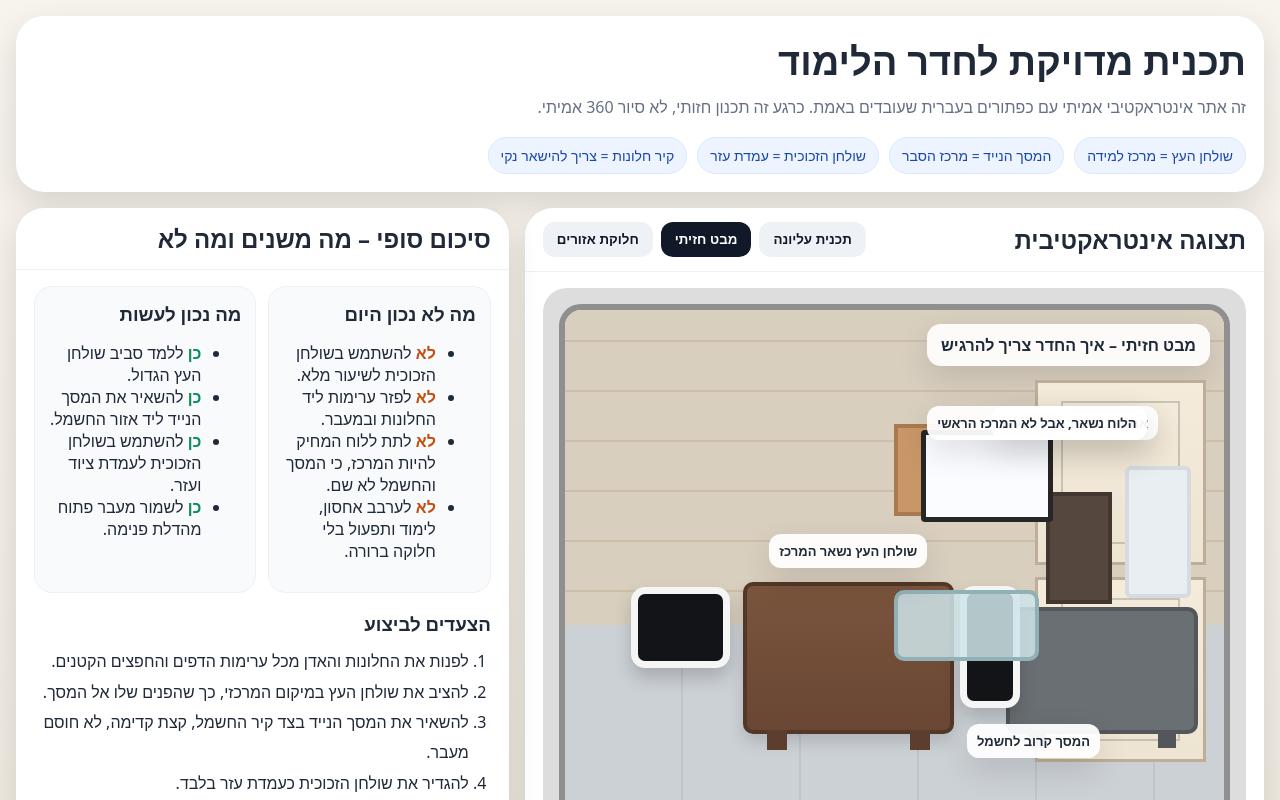
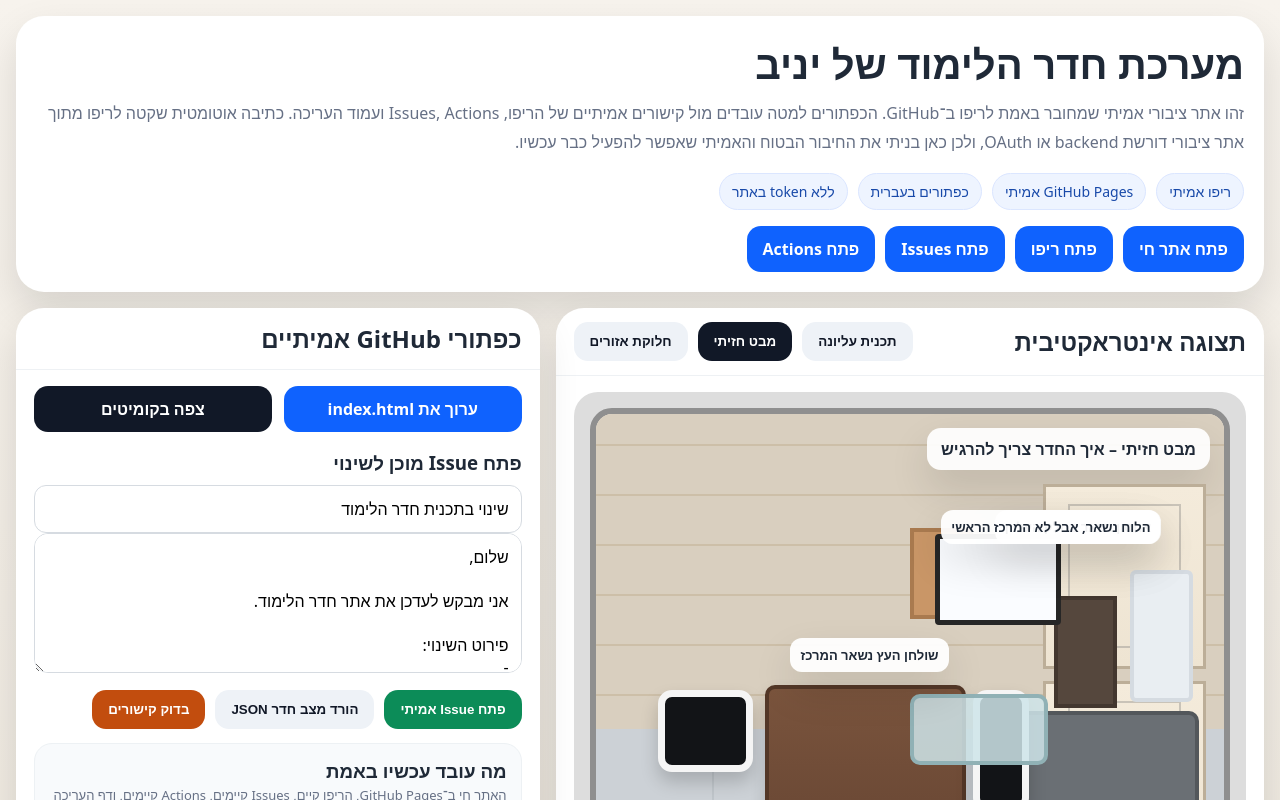
Before and after one commit to yanivmizrachiy/yaniv-study-room-plan, a plain HTML site: page index.html in a window 1280 px wide. Both pictures are taken after a click on the button "מבט חזיתי". Shown: the top 800 px of the page. Drawn offline with Linux system fonts and the light colour scheme.

Commit message:
feat: real Hebrew GitHub-connected control buttons

```diff
--- a/index.html
+++ b/index.html
@@ -3,95 +3,102 @@
 <head>
   <meta charset="utf-8" />
   <meta name="viewport" content="width=device-width, initial-scale=1" />
-  <title>תכנית חדר הלימוד של יניב</title>
+  <title>מערכת חדר הלימוד של יניב</title>
   <style>
     :root{
-      --bg:#f4efe8;--panel:#ffffff;--ink:#1f2937;--muted:#667085;--stone:#d9cfbf;--stone2:#cdbfa8;
-      --floor:#cfd4d8;--window:#efe6d4;--wood:#6f4a38;--glass:#d8edf1;--graydesk:#6b6f74;--screen:#121417;
-      --screenframe:#f5f5f5;--green:#c4d8bf;--blue:#3d68c7;--pink:#d9abb4;--orange:#d97c21;--red:#b83333;
-      --cabinet:#c99667;--shelfdark:#55473d;--shelfwhite:#f5f5f5;--ok:#0c8c58;--warn:#c24d0e;
-      --fridge:#e9eef2;--shadow:0 12px 32px rgba(0,0,0,.12)
+      --bg1:#f7f3ed;--bg2:#ece6dc;--panel:#ffffff;--ink:#1f2937;--muted:#667085;
+      --blue:#185adb;--blue2:#0f62fe;--green:#0c8c58;--orange:#c24d0e;--red:#b83333;
+      --wood:#6f4a38;--glass:#d8edf1;--gray:#6b6f74;--shadow:0 18px 40px rgba(0,0,0,.12)
     }
     *{box-sizing:border-box}
-    body{margin:0;font-family:system-ui,-apple-system,"Segoe UI",Arial,sans-serif;background:linear-gradient(180deg,#f7f3ed 0%,#ece6dc 100%);color:var(--ink)}
-    .wrap{max-width:1280px;margin:0 auto;padding:16px}
-    .hero,.panel{background:var(--panel);border-radius:28px;box-shadow:var(--shadow)}
-    .hero{padding:18px;margin-bottom:16px}
+    body{margin:0;font-family:system-ui,-apple-system,"Segoe UI",Arial,sans-serif;background:linear-gradient(180deg,var(--bg1),var(--bg2));color:var(--ink)}
+    .wrap{max-width:1320px;margin:0 auto;padding:16px}
+    .hero,.panel{background:#fff;border-radius:28px;box-shadow:var(--shadow)}
+    .hero{padding:20px;margin-bottom:16px}
     h1,h2,h3{margin:0}
-    h1{font-size:clamp(24px,4vw,38px)}
-    .sub{margin-top:8px;color:var(--muted);line-height:1.7}
-    .topbar{display:flex;flex-wrap:wrap;gap:10px;margin-top:14px}
+    h1{font-size:clamp(24px,4vw,40px)}
+    .sub{margin-top:8px;color:var(--muted);line-height:1.8}
+    .chips,.buttons,.quick{display:flex;flex-wrap:wrap;gap:10px}
+    .chips{margin-top:14px}
     .chip{padding:8px 12px;border-radius:999px;background:#eef4ff;color:#1849a9;border:1px solid #dbe6ff;font-size:14px}
-    .layout{display:grid;grid-template-columns:1.2fr .8fr;gap:16px}
+    .layout{display:grid;grid-template-columns:1.15fr .85fr;gap:16px}
     .panel{overflow:hidden}
     .head{padding:14px 18px;border-bottom:1px solid #eef1f4;display:flex;justify-content:space-between;align-items:center;gap:10px;flex-wrap:wrap}
     .body{padding:16px 18px}
-    .controls{display:flex;flex-wrap:wrap;gap:8px}
-    button{border:none;border-radius:12px;padding:10px 14px;background:#eef2f7;color:#111827;font-weight:700;cursor:pointer}
-    button.active{background:#111827;color:#fff}
+    .buttons button,.quick a,.quick button,.cta{
+      border:none;border-radius:14px;padding:12px 16px;font-weight:800;cursor:pointer;
+      text-decoration:none;display:inline-flex;align-items:center;justify-content:center;gap:8px
+    }
+    .buttons button{background:#eef2f7;color:#111827}
+    .buttons button.active{background:#111827;color:#fff}
+    .quick a,.quick button{background:#0f62fe;color:#fff}
+    .quick .ghost{background:#eef2f7;color:#111827}
+    .quick .ok{background:#0c8c58;color:#fff}
+    .quick .warn{background:#c24d0e;color:#fff}
+    .grid2{display:grid;grid-template-columns:1fr 1fr;gap:12px}
+    .card{background:#f8fafc;border:1px solid #edf1f4;border-radius:18px;padding:14px}
     .viewer{position:relative;border-radius:24px;overflow:hidden;background:#ddd;min-height:560px}
     .scene{display:none;position:relative;min-height:560px;padding:16px}
     .scene.active{display:block}
-    .room{position:relative;width:100%;aspect-ratio:16/9;min-height:520px;border-radius:22px;overflow:hidden;background:linear-gradient(180deg,#ece4d6 0%,#e7dfd0 24%,var(--floor) 24%,var(--floor) 100%);border:6px solid #8f8f8f}
+    .room{position:relative;width:100%;aspect-ratio:16/9;min-height:520px;border-radius:22px;overflow:hidden;background:linear-gradient(180deg,#ece4d6 0%,#e7dfd0 24%,#cfd4d8 24%,#cfd4d8 100%);border:6px solid #8f8f8f}
     .titleBadge{position:absolute;top:14px;right:14px;background:rgba(255,255,255,.92);padding:10px 14px;border-radius:14px;font-weight:800;box-shadow:var(--shadow)}
     .help{position:absolute;left:14px;top:14px;background:rgba(17,24,39,.86);color:#fff;padding:8px 12px;border-radius:12px;font-size:13px}
-    .wall-stone{position:absolute;inset:0 0 35% 0;background:repeating-linear-gradient(0deg,var(--stone) 0 48px,var(--stone2) 48px 50px),repeating-linear-gradient(90deg,transparent 0 140px,rgba(119,97,74,.22) 140px 142px)}
+    .wall{position:absolute;inset:0 0 35% 0;background:repeating-linear-gradient(0deg,#d9cfbf 0 48px,#cdbfa8 48px 50px),repeating-linear-gradient(90deg,transparent 0 140px,rgba(119,97,74,.22) 140px 142px)}
     .floor{position:absolute;left:0;right:0;bottom:0;height:38%;background:repeating-linear-gradient(90deg,#ccd1d6 0 116px,#bfc5ca 116px 118px),repeating-linear-gradient(0deg,#ccd1d6 0 116px,#bfc5ca 116px 118px)}
     .windowStrip{position:absolute;top:64px;bottom:52px;right:18px;width:24%;display:flex;flex-direction:column;gap:14px}
     .windowPane{flex:1;background:linear-gradient(180deg,#f4ebdb 0%,#eee4d2 100%);border:3px solid #bcae98;position:relative}
-    .windowPane::after{content:"";position:absolute;inset:10% 14%;border:2px solid rgba(120,120,120,.35)}
+    .windowPane:after{content:"";position:absolute;inset:10% 14%;border:2px solid rgba(120,120,120,.35)}
     .whiteDoor{position:absolute;background:#fcfcfc;border:3px solid #8a8a8a}
     .balcony{top:54px;left:40%;width:14%;height:22%}
     .entry{bottom:40px;left:6%;width:15%;height:28%}
     .board{position:absolute;top:98px;left:56%;width:22%;height:18%;background:#fafcff;border:5px solid #262626;border-radius:4px}
     .desk-wood{position:absolute;bottom:78px;left:24%;width:38%;height:28%;background:linear-gradient(180deg,#7a543d,#694734);border:4px solid #533727;border-radius:10px;box-shadow:0 8px 16px rgba(0,0,0,.14)}
-    .desk-wood::before,.desk-wood::after{content:"";position:absolute;bottom:-20px;width:20px;height:20px;background:#5d3e2e}
-    .desk-wood::before{left:20px}.desk-wood::after{right:20px}
     .desk-glass{position:absolute;top:180px;left:50%;width:26%;height:18%;background:rgba(207,230,234,.85);border:4px solid #90b1b5;border-radius:10px}
     .desk-gray{position:absolute;bottom:64px;right:8%;width:26%;height:22%;background:#6a6f74;border:4px solid #53575b;border-radius:10px}
-    .desk-gray::before,.desk-gray::after{content:"";position:absolute;bottom:-18px;width:18px;height:18px;background:#53575b}
-    .desk-gray::before{left:18px}.desk-gray::after{right:18px}
-    .screen{position:absolute;background:var(--screen);border:7px solid var(--screenframe);border-radius:14px;box-shadow:0 10px 18px rgba(0,0,0,.18)}
+    .screen{position:absolute;background:#121417;border:7px solid #f5f5f5;border-radius:14px;box-shadow:0 10px 18px rgba(0,0,0,.18)}
     .mobile-screen{right:34%;bottom:100px;width:10%;height:22%}
-    .mobile-screen::after{content:"";position:absolute;left:45%;bottom:-26px;width:10%;height:26px;background:#d9d9d9}
-    .mobile-screen::before{content:"";position:absolute;left:28%;bottom:-54px;width:44%;height:24px;border-radius:999px;background:#f2f2f2;border:3px solid #d5d5d5}
     .tv-screen{right:18%;bottom:260px;width:14%;height:12%}
-    .fridge{position:absolute;right:8%;bottom:202px;width:12%;height:28%;background:var(--fridge);border:4px solid #d5dbe1;border-radius:6px}
-    .shelf-dark{position:absolute;right:22%;bottom:190px;width:11%;height:24%;background:var(--shelfdark);border:4px solid #43372f}
-    .shelf-white{position:absolute;right:34%;top:72px;width:10%;height:18%;background:var(--shelfwhite);border:4px solid #d8d8d8}
-    .cabinet{position:absolute;right:44%;top:68px;width:11%;height:20%;background:var(--cabinet);border:4px solid #a97a4f}
+    .fridge{position:absolute;right:8%;bottom:202px;width:12%;height:28%;background:#e9eef2;border:4px solid #d5dbe1;border-radius:6px}
+    .shelf-dark{position:absolute;right:22%;bottom:190px;width:11%;height:24%;background:#55473d;border:4px solid #43372f}
+    .shelf-white{position:absolute;right:34%;top:72px;width:10%;height:18%;background:#f5f5f5;border:4px solid #d8d8d8}
+    .cabinet{position:absolute;right:44%;top:68px;width:11%;height:20%;background:#c99667;border:4px solid #a97a4f}
     .chair{position:absolute;width:8%;height:8%;border-radius:12px;border:3px solid rgba(0,0,0,.18)}
-    .green{background:var(--green)} .blue{background:var(--blue)} .pink{background:var(--pink)}
-    .teacher{left:38%;bottom:310px} .student1{left:29%;bottom:26px} .student2{left:43%;bottom:26px} .student3{left:58%;bottom:106px} .assistantChair{right:18%;bottom:96px}
+    .green{background:#c4d8bf}.blue{background:#3d68c7}.pink{background:#d9abb4}
+    .teacher{left:38%;bottom:310px}.student1{left:29%;bottom:26px}.student2{left:43%;bottom:26px}.student3{left:58%;bottom:106px}.assistantChair{right:18%;bottom:96px}
     .label{position:absolute;background:rgba(255,255,255,.94);padding:8px 10px;border-radius:12px;font-size:13px;font-weight:700;box-shadow:var(--shadow)}
     .path{position:absolute;left:8%;bottom:12px;width:58%;height:16%;border:4px dashed rgba(12,140,88,.6);border-radius:60px/40px;background:rgba(12,140,88,.08)}
-    .legend{display:grid;grid-template-columns:1fr 1fr;gap:10px 14px}
-    .leg{display:flex;align-items:center;gap:10px;font-size:14px}
-    .sw{width:18px;height:18px;border-radius:6px;border:1px solid rgba(0,0,0,.12)}
-    .beforeAfter{display:grid;grid-template-columns:1fr 1fr;gap:12px}
-    .mini{border-radius:18px;padding:14px;background:#f8fafc;border:1px solid #edf1f4}
-    .bad{color:var(--warn);font-weight:800}.good{color:var(--ok);font-weight:800}
-    .steps ol{margin:0;padding-right:22px;line-height:1.9}
-    @media (max-width:980px){.layout{grid-template-columns:1fr}.legend,.beforeAfter{grid-template-columns:1fr}.viewer{min-height:420px}.scene,.room{min-height:420px}}
+    .status{margin-top:12px;padding:12px 14px;border-radius:16px;background:#eef7ff;border:1px solid #dbeafe}
+    .mono{font-family:ui-monospace,Consolas,monospace}
+    textarea{width:100%;min-height:140px;border-radius:14px;border:1px solid #d6dbe1;padding:12px;font:inherit;resize:vertical}
+    input[type="text"]{width:100%;border-radius:12px;border:1px solid #d6dbe1;padding:12px;font:inherit}
+    .small{font-size:13px;color:var(--muted)}
+    @media (max-width:980px){.layout,.grid2{grid-template-columns:1fr}.viewer,.scene,.room{min-height:420px}}
   </style>
 </head>
 <body>
   <div class="wrap">
     <section class="hero">
-      <h1>תכנית מדויקת לחדר הלימוד</h1>
-      <p class="sub">זה אתר אינטראקטיבי אמיתי עם כפתורים בעברית שעובדים באמת. כרגע זה תכנון חזותי, לא סיור 360 אמיתי.</p>
-      <div class="topbar">
-        <div class="chip">שולחן העץ = מרכז למידה</div>
-        <div class="chip">המסך הנייד = מרכז הסבר</div>
-        <div class="chip">שולחן הזכוכית = עמדת עזר</div>
-        <div class="chip">קיר חלונות = צריך להישאר נקי</div>
+      <h1>מערכת חדר הלימוד של יניב</h1>
+      <p class="sub">זהו אתר ציבורי אמיתי שמחובר באמת לריפו ב־GitHub. הכפתורים למטה עובדים מול קישורים אמיתיים של הריפו, Issues, Actions ועמוד העריכה. כתיבה אוטומטית שקטה לריפו מתוך אתר ציבורי דורשת backend או OAuth, ולכן כאן בניתי את החיבור הבטוח והאמיתי שאפשר להפעיל כבר עכשיו.</p>
+      <div class="chips">
+        <div class="chip">ריפו אמיתי</div>
+        <div class="chip">GitHub Pages אמיתי</div>
+        <div class="chip">כפתורים בעברית</div>
+        <div class="chip">ללא token באתר</div>
+      </div>
+      <div class="quick" style="margin-top:16px">
+        <a href="https://yanivmizrachiy.github.io/yaniv-study-room-plan/" target="_blank" rel="noopener">פתח אתר חי</a>
+        <a href="https://github.com/yanivmizrachiy/yaniv-study-room-plan" target="_blank" rel="noopener">פתח ריפו</a>
+        <a href="https://github.com/yanivmizrachiy/yaniv-study-room-plan/issues" target="_blank" rel="noopener">פתח Issues</a>
+        <a href="https://github.com/yanivmizrachiy/yaniv-study-room-plan/actions" target="_blank" rel="noopener">פתח Actions</a>
       </div>
     </section>
+
     <section class="layout">
       <article class="panel">
         <div class="head">
           <h2>תצוגה אינטראקטיבית</h2>
-          <div class="controls">
+          <div class="buttons">
             <button class="active" data-scene="plan">תכנית עליונה</button>
             <button data-scene="front">מבט חזיתי</button>
             <button data-scene="zones">חלוקת אזורים</button>
@@ -101,9 +108,9 @@
           <div class="viewer">
             <div class="scene active" id="scene-plan">
               <div class="room">
-                <div class="wall-stone"></div><div class="floor"></div>
+                <div class="wall"></div><div class="floor"></div>
                 <div class="titleBadge">תכנית עליונה – הסידור המומלץ</div>
-                <div class="help">אפשר לעבור בין התצוגות למעלה</div>
+                <div class="help">הכפתורים למעלה מחליפים תצוגה באמת</div>
                 <div class="windowStrip"><div class="windowPane"></div><div class="windowPane"></div></div>
                 <div class="whiteDoor balcony"></div><div class="label" style="top:18px;left:40%">דלת למרפסת</div>
                 <div class="whiteDoor entry"></div><div class="label" style="bottom:8px;left:8%">דלת כניסה</div>
@@ -115,13 +122,14 @@
                 <div class="screen mobile-screen"></div><div class="label" style="bottom:70px;right:31%">המסך הנייד ליד החשמל</div>
                 <div class="chair blue teacher"></div><div class="label" style="left:36%;bottom:390px">מיקום מורה</div>
                 <div class="chair green student1"></div><div class="chair green student2"></div><div class="chair blue student3"></div><div class="chair pink assistantChair"></div>
-                <div class="path"></div><div class="label" style="left:19%;bottom:44px;color:var(--ok)">מעבר נקי ופתוח</div>
+                <div class="path"></div><div class="label" style="left:19%;bottom:44px;color:#0c8c58">מעבר נקי ופתוח</div>
                 <div class="label" style="right:24%;bottom:40px;color:#1849a9">נקודת חשמל באזור קיר הטכנולוגיה</div>
               </div>
             </div>
+
             <div class="scene" id="scene-front">
               <div class="room">
-                <div class="wall-stone"></div><div class="floor"></div>
+                <div class="wall"></div><div class="floor"></div>
                 <div class="titleBadge">מבט חזיתי – איך החדר צריך להרגיש</div>
                 <div style="position:absolute;right:18px;top:70px;bottom:56px;width:26%;display:flex;gap:12px;flex-direction:column;"><div class="windowPane"></div><div class="windowPane"></div></div>
                 <div class="screen" style="left:10%;bottom:150px;width:15%;height:16%"></div>
@@ -140,71 +148,84 @@
                 <div class="label" style="left:55%;top:96px">הלוח נשאר, אבל לא המרכז הראשי</div>
               </div>
             </div>
+
             <div class="scene" id="scene-zones">
               <div class="room">
-                <div class="wall-stone"></div><div class="floor"></div>
+                <div class="wall"></div><div class="floor"></div>
                 <div class="titleBadge">חלוקת אזורים</div>
                 <div style="position:absolute;inset:0;background:linear-gradient(90deg,rgba(12,140,88,.14) 0 36%,rgba(15,98,254,.14) 36% 66%,rgba(194,77,14,.14) 66% 100%)"></div>
-                <div class="label" style="left:13%;top:170px;background:rgba(234,248,241,.95);color:var(--ok)">אזור למידה שקט</div>
+                <div class="label" style="left:13%;top:170px;background:rgba(234,248,241,.95);color:#0c8c58">אזור למידה שקט</div>
                 <div class="label" style="left:44%;top:170px;background:rgba(238,244,255,.95);color:#1849a9">אזור הסבר ותנועה</div>
-                <div class="label" style="right:10%;top:170px;background:rgba(255,241,234,.95);color:var(--warn)">אזור טכנולוגיה ואחסון</div>
+                <div class="label" style="right:10%;top:170px;background:rgba(255,241,234,.95);color:#c24d0e">אזור טכנולוגיה ואחסון</div>
                 <div class="desk-wood"></div><div class="desk-glass"></div><div class="desk-gray"></div><div class="screen mobile-screen"></div>
                 <div class="windowStrip"><div class="windowPane"></div><div class="windowPane"></div></div>
                 <div class="whiteDoor balcony"></div><div class="whiteDoor entry"></div>
               </div>
             </div>
           </div>
+
+          <div class="status" id="statusBox">
+            סטטוס מערכת: מוכן. האתר מחובר לריפו הציבורי והכפתורים למטה עובדים מול GitHub אמיתי.
+          </div>
         </div>
       </article>
+
       <aside class="panel">
-        <div class="head"><h2>סיכום סופי – מה משנים ומה לא</h2></div>
+        <div class="head"><h2>כפתורי GitHub אמיתיים</h2></div>
         <div class="body">
-          <div class="beforeAfter">
-            <div class="mini">
-              <h3>מה לא נכון היום</h3>
-              <ul>
-                <li><span class="bad">לא</span> להשתמש בשולחן הזכוכית לשיעור מלא.</li>
-                <li><span class="bad">לא</span> לפזר ערימות ליד החלונות ובמעבר.</li>
-                <li><span class="bad">לא</span> לתת ללוח המחיק להיות המרכז, כי המסך והחשמל לא שם.</li>
-                <li><span class="bad">לא</span> לערבב אחסון, לימוד ותפעול בלי חלוקה ברורה.</li>
-              </ul>
-            </div>
-            <div class="mini">
-              <h3>מה נכון לעשות</h3>
-              <ul>
-                <li><span class="good">כן</span> ללמד סביב שולחן העץ הגדול.</li>
-                <li><span class="good">כן</span> להשאיר את המסך הנייד ליד אזור החשמל.</li>
-                <li><span class="good">כן</span> להשתמש בשולחן הזכוכית לעמדת ציוד ועזר.</li>
-                <li><span class="good">כן</span> לשמור מעבר פתוח מהדלת פנימה.</li>
-              </ul>
+          <div class="grid2">
+            <a class="cta" style="background:#0f62fe;color:#fff;border-radius:14px;padding:12px 16px;text-decoration:none;font-weight:800" href="https://github.com/yanivmizrachiy/yaniv-study-room-plan/edit/main/index.html" target="_blank" rel="noopener">ערוך את index.html</a>
+            <a class="cta" style="background:#111827;color:#fff;border-radius:14px;padding:12px 16px;text-decoration:none;font-weight:800" href="https://github.com/yanivmizrachiy/yaniv-study-room-plan/commits/main" target="_blank" rel="noopener">צפה בקומיטים</a>
+          </div>
+
+          <h3 style="margin:18px 0 10px">פתח Issue מוכן לשינוי</h3>
+          <input id="issueTitle" type="text" value="שינוי בתכנית חדר הלימוד" />
+          <textarea id="issueBody">שלום,
+
+אני מבקש לעדכן את אתר חדר הלימוד.
+
+פירוט השינוי:
+-
+
+מיקום בחדר:
+-
+
+חשוב:
+- לשמור עברית מלאה RTL
+- לא לפגוע בקישורי GitHub הקיימים
+- לשמור את הכפתורים בעברית עובדים באמת
+
+תודה.</textarea>
+
+          <div class="quick" style="margin-top:12px">
+            <button class="ok" id="openIssueBtn">פתח Issue אמיתי</button>
+            <button class="ghost" id="downloadStateBtn">הורד מצב חדר JSON</button>
+            <button class="warn" id="checkLinksBtn">בדוק קישורים</button>
+          </div>
+
+          <div class="card" style="margin-top:14px">
+            <h3>מה עובד עכשיו באמת</h3>
+            <div class="small" style="line-height:1.9">
+              האתר חי ב־GitHub Pages, הריפו קיים, Issues קיימים, Actions קיימים, ודף העריכה של הקובץ פתוח.
+              מה שלא נבנה כאן בכוונה: token סודי בתוך אתר ציבורי.
+              כדי לבצע כתיבה אוטומטית שקטה לריפו מתוך הכפתורים עצמם, צריך backend או GitHub OAuth.
             </div>
           </div>
-          <h3 style="margin:18px 0 10px">הצעדים לביצוע</h3>
-          <div class="steps">
-            <ol>
-              <li>לפנות את החלונות והאדן מכל ערימות הדפים והחפצים הקטנים.</li>
-              <li>להציב את שולחן העץ במיקום המרכזי, כך שהפנים שלו אל המסך.</li>
-              <li>להשאיר את המסך הנייד בצד קיר החשמל, קצת קדימה, לא חוסם מעבר.</li>
-              <li>להגדיר את שולחן הזכוכית כעמדת עזר בלבד.</li>
-              <li>לסדר כבלים באזור השולחן האפור.</li>
-              <li>לרכז את האחסון באזור הארונות והספריות ליד דלת המרפסת.</li>
-            </ol>
-          </div>
-          <h3 style="margin:18px 0 10px">צבעים אמיתיים של הרכיבים</h3>
-          <div class="legend">
-            <div class="leg"><span class="sw" style="background:var(--wood)"></span> שולחן העץ הכהה</div>
-            <div class="leg"><span class="sw" style="background:var(--graydesk)"></span> שולחן העבודה האפור</div>
-            <div class="leg"><span class="sw" style="background:var(--glass)"></span> שולחן זכוכית תכלת־אפרפר</div>
-            <div class="leg"><span class="sw" style="background:var(--green)"></span> כיסא ירוק בהיר</div>
-            <div class="leg"><span class="sw" style="background:var(--blue)"></span> כיסא כחול</div>
-            <div class="leg"><span class="sw" style="background:var(--pink)"></span> כיסא ורוד</div>
-            <div class="leg"><span class="sw" style="background:var(--cabinet)"></span> ארונות עץ בהיר</div>
-            <div class="leg"><span class="sw" style="background:var(--window)"></span> חלונות/וילונות בהירים</div>
+
+          <div class="card" style="margin-top:14px">
+            <h3>קישורים קבועים</h3>
+            <div class="small mono">
+              אתר: https://yanivmizrachiy.github.io/yaniv-study-room-plan/<br>
+              ריפו: https://github.com/yanivmizrachiy/yaniv-study-room-plan<br>
+              Issues: https://github.com/yanivmizrachiy/yaniv-study-room-plan/issues<br>
+              Actions: https://github.com/yanivmizrachiy/yaniv-study-room-plan/actions
+            </div>
           </div>
         </div>
       </aside>
     </section>
   </div>
+
   <script>
     const buttons = document.querySelectorAll("[data-scene]");
     const scenes = {
@@ -220,6 +241,61 @@
         scenes[btn.dataset.scene].classList.add("active");
       });
     });
+
+    const statusBox = document.getElementById("statusBox");
+    const repoBase = "https://github.com/yanivmizrachiy/yaniv-study-room-plan";
+    const liveUrl = "https://yanivmizrachiy.github.io/yaniv-study-room-plan/";
+
+    document.getElementById("openIssueBtn").addEventListener("click", () => {
+      const title = encodeURIComponent(document.getElementById("issueTitle").value.trim() || "שינוי בתכנית חדר הלימוד");
+      const body = encodeURIComponent(document.getElementById("issueBody").value.trim());
+      const url = repoBase + "/issues/new?title=" + title + "&body=" + body;
+      window.open(url, "_blank", "noopener");
+      statusBox.textContent = "נפתח דף Issue אמיתי בגיטהאב עם תוכן מוכן.";
+    });
+
+    document.getElementById("downloadStateBtn").addEventListener("click", () => {
+      const data = {
+        project: "yaniv-study-room-plan",
+        live_url: liveUrl,
+        repo: repoBase,
+        generated_at: new Date().toISOString(),
+        scene: document.querySelector("[data-scene].active")?.dataset.scene || "plan",
+        notes: [
+          "שולחן העץ הוא מרכז הלמידה",
+          "שולחן הזכוכית הוא עמדת עזר בלבד",
+          "המסך נשאר ליד אזור החשמל",
+          "המעבר מהדלת נשאר פתוח"
+        ]
+      };
+      const blob = new Blob([JSON.stringify(data, null, 2)], {type:"application/json;charset=utf-8"});
+      const a = document.createElement("a");
+      a.href = URL.createObjectURL(blob);
+      a.download = "yaniv-study-room-state.json";
+      a.click();
+      URL.revokeObjectURL(a.href);
+      statusBox.textContent = "ירד קובץ JSON אמיתי עם מצב החדר.";
+    });
+
+    document.getElementById("checkLinksBtn").addEventListener("click", async () => {
+      statusBox.textContent = "בודק קישורים...";
+      const targets = [
+        ["אתר חי", liveUrl],
+        ["ריפו", repoBase],
+        ["Issues", repoBase + "/issues"],
+        ["Actions", repoBase + "/actions"]
+      ];
+      const results = [];
+      for (const [name, url] of targets) {
+        try {
+          const res = await fetch(url, {method:"HEAD", mode:"no-cors"});
+          results.push(name + ": נבדק");
+        } catch (e) {
+          results.push(name + ": לא ניתן לאמת מתוך הדפדפן הזה");
+        }
+      }
+      statusBox.textContent = "בדיקה הסתיימה: " + results.join(" | ");
+    });
   </script>
 </body>
 </html>
```
